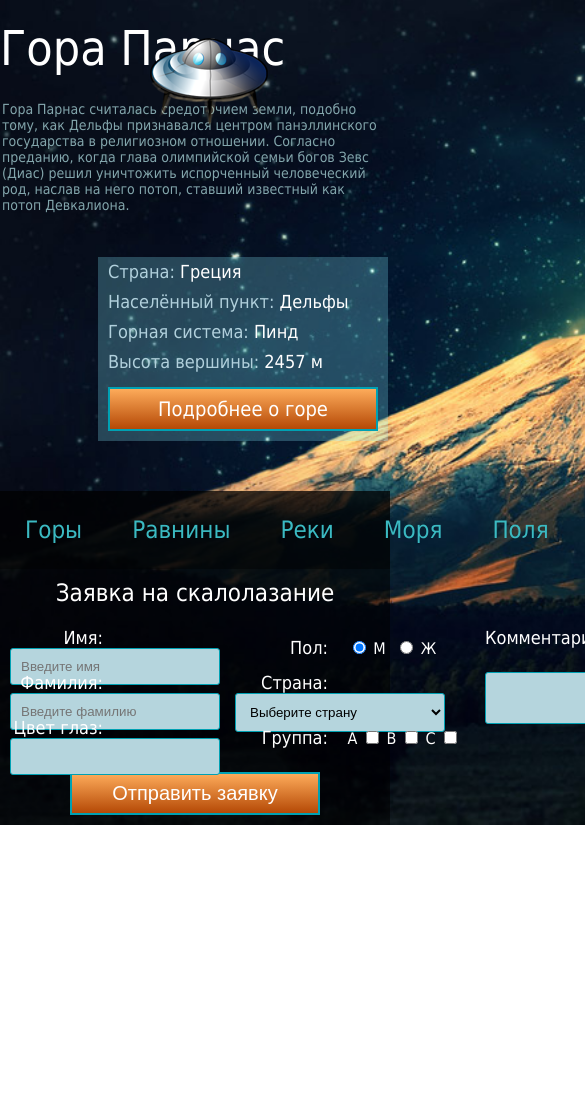
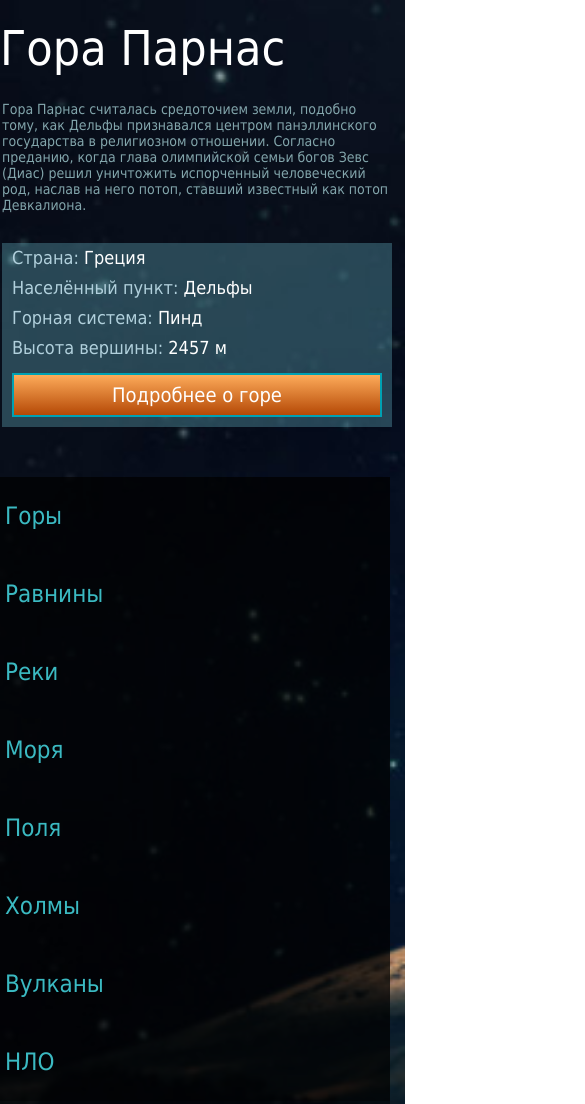
Before and after one commit to Revertalik/mount-parnassus, a website: page src/index.html in a window 390 px wide. Shown: the top 1104 px of the page, 585 px wide, since content can reach past the window. Before the commit the page ends 844 px from the top, so only its background shows below. Drawn offline with Linux system fonts and the light colour scheme.

Commit message:
Final task HTML+CSS

```diff
--- a/src/css/UFO.css
+++ b/src/css/UFO.css
@@ -6,6 +6,10 @@
     margin-left: -45px;
     width: 118px;
     height: 90px;
+    animation-name: fly;
+    animation-duration: 2s;
+    animation-timing-function: ease-out;
+    animation-iteration-count: infinite;
 }
 
 .img-ufo-2 {
@@ -15,4 +19,30 @@
     margin-left: 420px;
     width: 60px;
     height: 45px;
+    animation-name: fly;
+    animation-duration: 2s;
+    animation-timing-function: ease-out;
+    animation-iteration-count: infinite;
+    animation-delay: 0.5s;
 }
+
+@keyframes fly {
+    0% {
+        margin-top: 0;
+    }
+
+    50% {
+        margin-top: 10px;
+    }
+
+    100% {
+        margin-top: 0;
+    }
+}
+
+@media screen and (max-width: 650px) {
+    .img-ufo-1,
+    .img-ufo-2 {
+        display: none;
+    }
+}
--- a/src/css/common.css
+++ b/src/css/common.css
@@ -1,15 +1,19 @@
 body {
     margin: 0;
     padding: 0;
-    color: var(--main-color);
+    color: #fff;
     font-family: Tahoma, sans-serif;
     background: url("../img/mountain.jpg") no-repeat;
     background-size: cover;
 }
 
-* { box-sizing: border-box; }
+* {
+    box-sizing: border-box;
+}
 
-.clear { clear: both; }
+.clear {
+    clear: both;
+}
 
 .container {
     margin-right: auto;
@@ -20,7 +24,7 @@ body {
 .button {
     display: block;
     padding: 8px;
-    color: var(--main-color);
+    color: #fff;
     font-size: 20px;
     text-align: center;
     text-decoration: none;
--- a/src/css/form.css
+++ b/src/css/form.css
@@ -67,4 +67,19 @@ h2 {
 main form .button {
     margin-top: 10px;
     width: 250px;
+    cursor: pointer;
 }
+
+@media (max-width: 950px) {
+    .form-row {
+        display: block;
+    }
+
+    .form-group textarea {
+        width: 337px;
+    }
+
+    main form .button {
+        margin-top: 20px;
+    }
+}
--- a/src/css/header.css
+++ b/src/css/header.css
@@ -10,15 +10,15 @@ header {
 .block-summary h1 {
     margin-top: 20px;
     margin-bottom: 25px;
-    color: var(--main-color);
+    color: #fff;
     font-size: 48px;
     font-weight: normal;
 }
 
 .block-summary p {
     padding-left: 2px;
-    color: var(--secondary-color);
-    font-size: var(--text);
+    color: #83a6ac;
+    font-size: 14px;
 }
 
 .block-specification {
@@ -35,7 +35,7 @@ header {
 }
 
 .block-specification li {
-    color: var(--main-color);
+    color: #fff;
     font-size: 18px;
     line-height: 30px;
 }
@@ -43,3 +43,12 @@ header {
 li span {
     color: #b1d0dc;
 }
+
+@media (max-width: 700px) {
+    .block-summary,
+    .block-specification {
+        float: none;
+        width: 100%;
+        max-width: 100%;
+    }
+}
--- a/src/css/main.css
+++ b/src/css/main.css
@@ -1,4 +1,3 @@
-@import "variables.css";
 @import "common.css";
 @import "header.css";
 @import "menu.css";
--- a/src/css/menu.css
+++ b/src/css/menu.css
@@ -7,7 +7,7 @@ menu {
 
 menu a {
     display: inline-block;
-    margin: 0 25px;
+    margin: 0 5px;
     padding: 25px 0;
     color: #3bbac2;
     font-size: 24px;
@@ -18,3 +18,9 @@ menu li:hover a {
     color: #fdd087;
     border-top: 1px solid #fdd087;
 }
+
+@media screen and (max-width: 650px) {
+    menu {
+        display: block;
+    }
+}
--- a/src/css/variables.css
+++ /dev/null
@@ -1,5 +0,0 @@
-:root {
-    --main-color: #fff;
-    --secondary-color: #83a6ac;
-    --text: 14px;
-}
--- a/src/index.html
+++ b/src/index.html
@@ -2,8 +2,10 @@
 <html lang="en">
 <head>
     <meta charset="UTF-8">
+    <meta name="viewport" content="width=device-width,initial-scale=1">
     <title>Mount Parnassus</title>
     <link href="css/main.css" rel="stylesheet">
+    <link href="img/favicon-ufo.ico" rel="shortcut icon">
 </head>
 <body>
 <div class="container">
```
Also changed, not shown: src/img/button.png (deleted), src/img/content-bg.png (deleted), src/img/info-bg.png (deleted), src/img/menu-bg.png (deleted).
